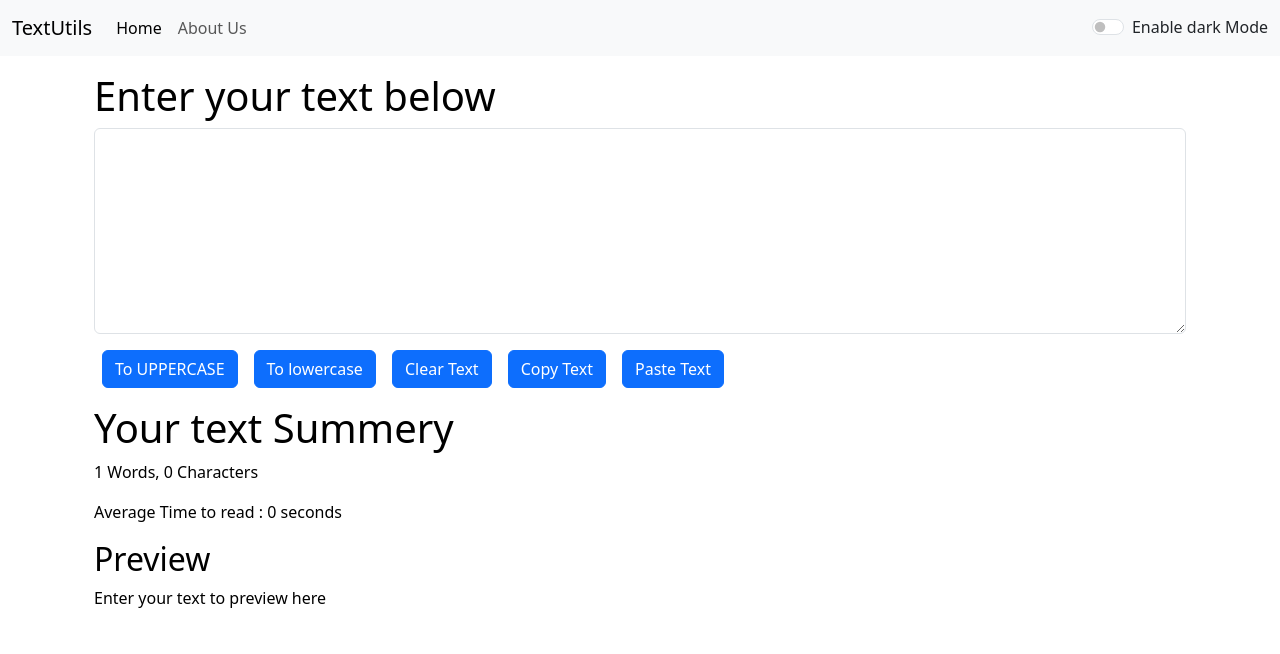
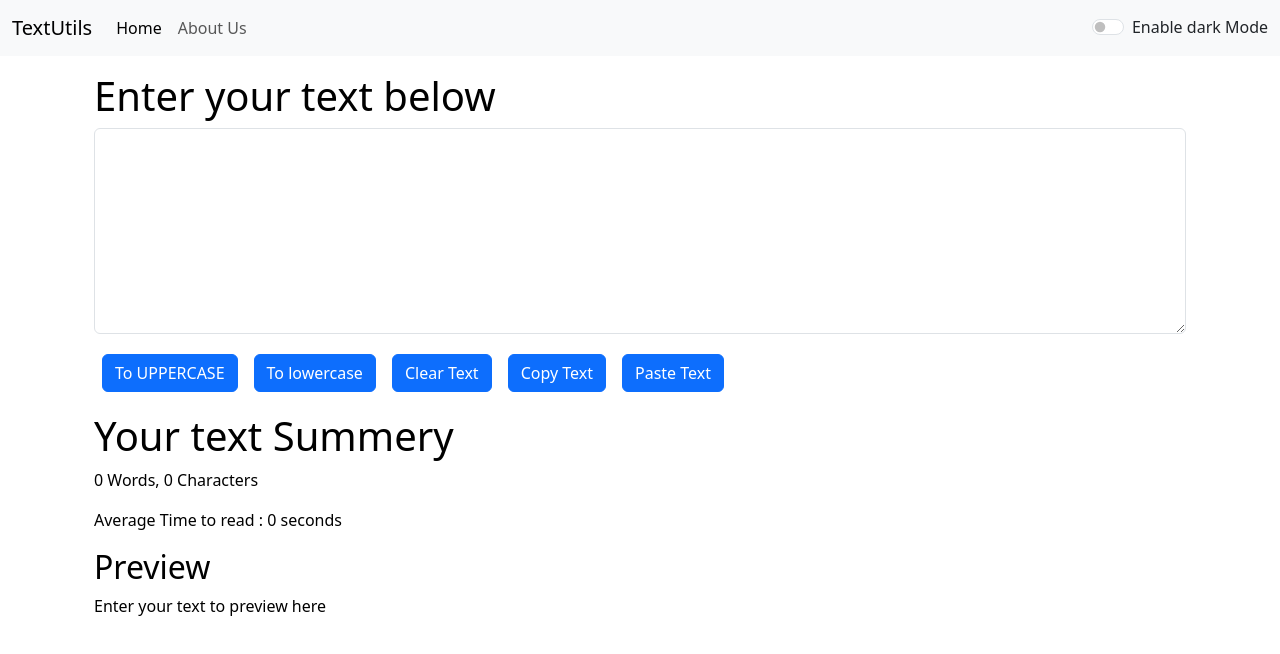
Before and after one commit to lekhok/react-textUtil, a React (Vite) app: page / in a window 1280 px wide. Shown: the top 654 px of the page. Built offline with nearby package versions, Linux system fonts and the light colour scheme.

Commit message:
Fixed word count issue

```diff
--- a/src/Components/Textform/TextForm.tsx
+++ b/src/Components/Textform/TextForm.tsx
@@ -55,7 +55,7 @@ const TextForm: React.FC<TextFormProps> = (props) => {
     const handleCopy = (): void => {
         const copyText = document.getElementById("myBox") as HTMLTextAreaElement | null;
         if (copyText) {
-          copyText.select();
+          // copyText.select();
           navigator.clipboard.writeText(copyText.value);
           copyNotify()
         }
@@ -80,7 +80,7 @@ const TextForm: React.FC<TextFormProps> = (props) => {
 
     const [text, setText] = useState("");
 
-    console.log(props.mode)
+
 
 
 
@@ -95,16 +95,16 @@ const TextForm: React.FC<TextFormProps> = (props) => {
                     <textarea className="form-control" id="myBox" rows={8} value={text} onChange={handleOnChange} style={props.mode == 'dark' ? {backgroundColor : '#212529' , color : 'white'} : {backgroundColor : 'white' , color : 'black'}  }></textarea>
                 </div>
 
-                <button className="btn btn-primary mx-2" onClick={handleUcClick}> To UPPERCASE</button>
-                <button className="btn btn-primary mx-2" onClick={handleLcClick}>To lowercase</button>
-                <button className="btn btn-primary mx-2" onClick={handleClearClick}>Clear Text</button>
-                <button className="btn btn-primary mx-2" onClick={handleCopy}>Copy Text</button>
-                <button className="btn btn-primary mx-2" onClick={handlePaste}>Paste Text</button>
+                <button className="btn btn-primary mx-2 my-1" onClick={handleUcClick}> To UPPERCASE</button>
+                <button className="btn btn-primary mx-2 my-1" onClick={handleLcClick}>To lowercase</button>
+                <button className="btn btn-primary mx-2 my-1" onClick={handleClearClick}>Clear Text</button>
+                <button className="btn btn-primary mx-2 my-1" onClick={handleCopy}>Copy Text</button>
+                <button className="btn btn-primary mx-2 my-1" onClick={handlePaste}>Paste Text</button>
             </div>
 
             <div className="container my-3">
                 <h1 style = {props.mode == 'dark' ? {color : 'white'} : {color : 'black'}}>Your text Summery</h1>
-                <p style = {props.mode == 'dark' ? {color : 'white'} : {color : 'black'}}>{text.split(" ").length} Words, {text.length} Characters</p>
+                <p style = {props.mode == 'dark' ? {color : 'white'} : {color : 'black'}}>{text.split(/\s+/).filter((element)=>element.length!=0).length} Words, {text.length} Characters</p>
                 <p style = {props.mode == 'dark' ? {color : 'white'} : {color : 'black'}}>Average Time to read : {timeRead().value} {timeRead().timeUnit}</p>
 
                 <h2 style = {props.mode == 'dark' ? {color : 'white'} : {color : 'black'}}>Preview</h2>
```
